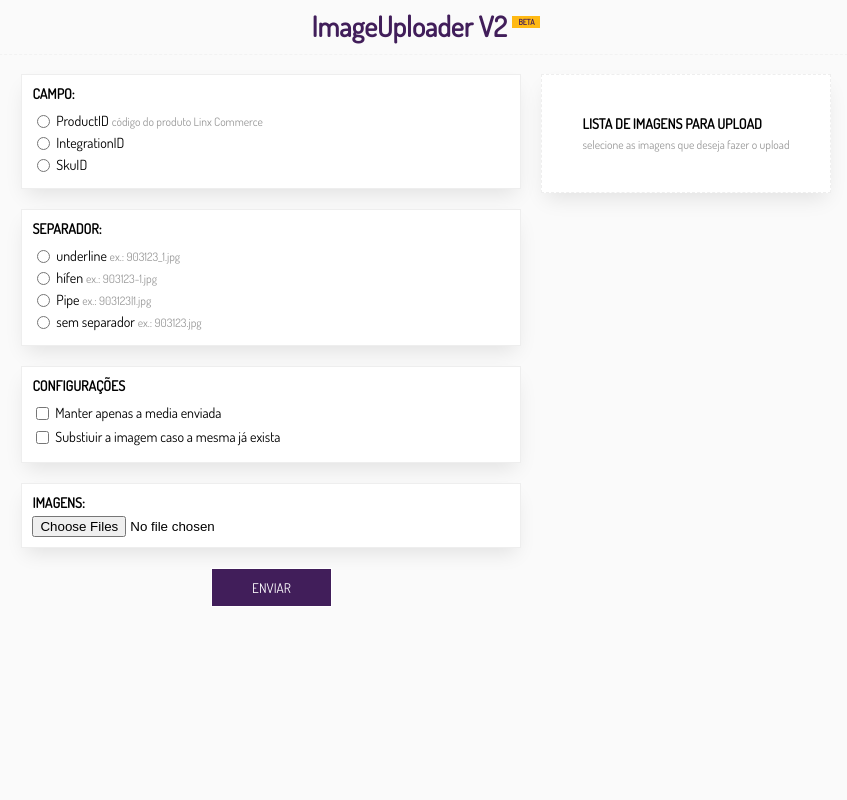
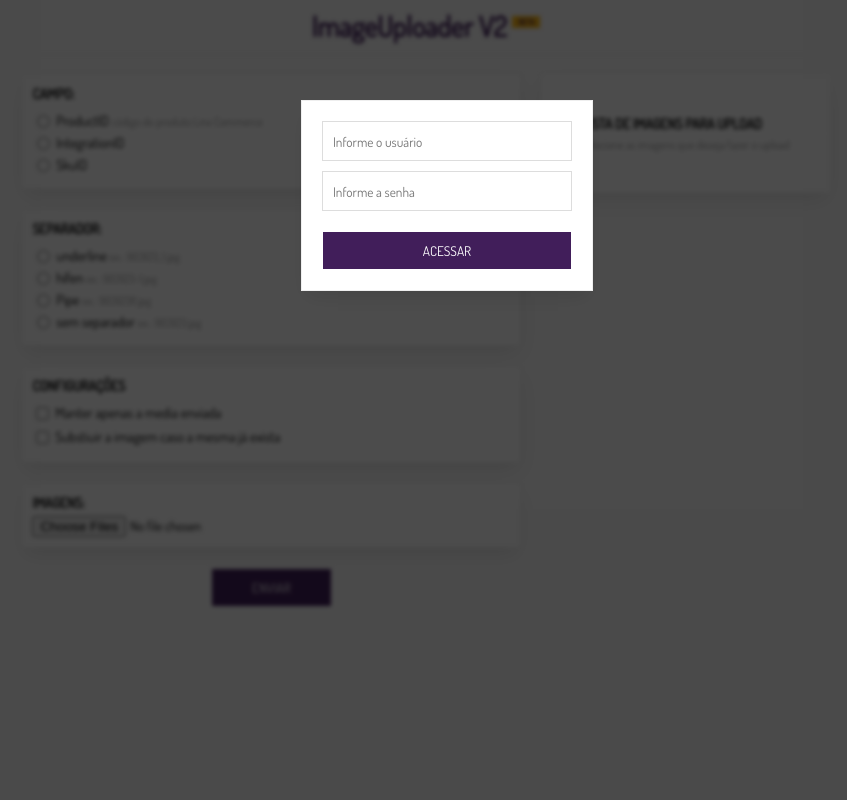
Before and after one commit to techteamlc/coretools, a PHP site: page /upload.html in a window 1280 px wide. Shown: the whole page, without its empty margins (214-1061 px from the left). Run offline with PHP 8.4, Linux system fonts and the light colour scheme; some libraries are stand-ins or nearby versions.

Commit message:
implementada tela de login

```diff
--- a/imageuploader/checkcredential.php
+++ b/imageuploader/checkcredential.php
@@ -2,7 +2,7 @@
 header('Content-Type: application/json');
 $login = $_POST['login'];
 $pass = $_POST['pass'];
-$b64auth = base64_encode($login ':' $pass)
+$b64auth = base64_encode(sprintf('%s:%s', $login, $pass));
 
  if (isset($_POST)) :
 
@@ -11,7 +11,7 @@ $b64auth = base64_encode($login ':' $pass)
 	$options = array(
 	    'http' => array(
 	    	'header' => array(
-	            'Authorization: Basic ' $b64auth,
+				'Authorization: Basic ' . $b64auth,
 	            'Accept: application/json',
 	            'Content-Type: application/json'
 	        ),
@@ -20,7 +20,7 @@ $b64auth = base64_encode($login ':' $pass)
 	    )
 	);
 	$context  = stream_context_create($options);
-    $result = file_get_contents($url, false, $context);
+    $result = @file_get_contents($url, false, $context);
     $json = json_decode($result,JSON_PRETTY_PRINT);
 
 
--- a/imageuploader/css/style.css
+++ b/imageuploader/css/style.css
@@ -42,6 +48,8 @@ body {
     body .box.box-photos {
       border-style: dashed;
       padding: 40px; }
+  body form {
+    margin: 0; }
   body label {
     display: block;
     margin: 5px 0; }
@@ -54,6 +62,9 @@ body {
     text-transform: uppercase;
     display: table;
     margin: 0 auto; }
+  body input {
+    font-family: 'Dosis', sans-serif;
+    outline: none; }
   body input[type="radio"],
   body input[type="checkbox"] {
     vertical-align: top; }
@@ -62,19 +73,62 @@ body {
     position: relative; }
     body #photos div:not(:last-child) {
       border-bottom: 1px solid #f2f2f2; }
-      body #photos div .spinner {
-        display: inline-block;
-        position: absolute;
-        left: 0;
-        margin-top: 2px;
-        visibility: hidden; }
     body #photos div.loading .spinner {
       visibility: visible; }
   body .success {
     color: green; }
   body .error {
     color: red; }
-    body .spinner {
+  body #login {
+    position: fixed;
+    width: 250px;
+    padding: 20px;
+    background-color: white;
+    top: 100px;
+    left: 50%;
+    margin-left: -125px;
+    z-index: 2; }
+    body #login input,
+    body #login button {
+      width: 100%; }
+    body #login input {
+      height: 40px;
+      border: 1px solid #DDD;
+      padding: 10px; }
+    body #login .input-wrapper {
+      margin-bottom: 10px; }
+    body #login .callback {
+      display: block;
+      text-align: center;
+      color: red;
+      padding: 0 0 10px; }
+    body #login .button-wrapper {
+      position: relative; }
+    body #login .spinner {
+      top: 10px;
+      right: 10px;
+      border: 2px solid rgba(255, 255, 255, 0.4);
+      border-left-color: white;
+      left: inherit; }
+    body #login.loading .spinner {
+      visibility: visible; }
+    body #login.loading button {
+      pointer-events: none;
+      background-color: rgba(65, 30, 90, 0.9); }
+  body.no-auth:before {
+    content: '';
+    position: fixed;
+    display: block;
+    width: 100%;
+    height: 100%;
+    background-color: rgba(0, 0, 0, 0.7);
+    left: 0;
+    top: 0;
+    z-index: 1; }
+  body.no-auth #content {
+    filter: blur(2px); }
+
+.spinner {
   border: 2px solid rgba(0, 0, 0, 0.1);
   border-left-color: #411E5A;
   border-radius: 50%;
--- a/imageuploader/upload.html
+++ b/imageuploader/upload.html
@@ -5,12 +5,15 @@
         <link href="https://fonts.googleapis.com/css2?family=Dosis&display=swap" rel="stylesheet">
         <link rel="stylesheet" href="./css/style.css">
     </head>
-    <body>
+    <body class="no-auth">
+        <div id="content">
             <h1>ImageUploader V2 <small>beta</small></h1>
             <div class="row">
                 <div class="col col-form">
-                <form enctype="multipart/form-data">
+                    <form id="formUpload" enctype="multipart/form-data">
                         <input type="hidden" name="tentant" value="" />
+                        <input type="hidden" name="user" value="" />
+                        <input type="hidden" name="pass" value="" />
                         <div class="box">
                             <strong>Campo:</strong>
                             <label>
@@ -68,6 +71,23 @@
                     </div>
                 </div>
             </div>
+        </div>
+
+        <div id="login" class="box">
+            <form action="" id="formLogin">
+                <div class="input-wrapper">
+                    <input type="text" name="login" placeholder="Informe o usuário">
+                </div>
+                <div class="input-wrapper">
+                    <input type="password" name="pass" placeholder="Informe a senha">
+                </div>
+                <small class="callback"></small>
+                <div class="button-wrapper">
+                    <button>Acessar</button>
+                    <span class="spinner"></span>
+                </div>
+            </form>
+        </div>
 
         <script type="text/javascript" src="https://code.jquery.com/jquery-3.2.1.min.js"></script>
         <script>
@@ -88,7 +108,7 @@
                     });
                 });
 
-                $('form').on('submit', function(e) {
+                $('#formUpload').on('submit', function(e) {
                     e.preventDefault();
 
                     let files = $('#upload')[0].files,
@@ -97,7 +117,7 @@
                         field = $('[name="field"]:checked').val();
                         separator = $('[name="separator"]:checked').val();
 
-                    let data = $('form').serialize();
+                    let data = $(this).serialize();
 
                     $.each(files, function(k, i) {
 
@@ -112,6 +132,8 @@
                                 url: './sendupload.php',
                                 type: 'post',
                                 data: {
+                                    user: localStorage.getItem('_imgup_u'),
+                                    pass: localStorage.getItem('_imgup_p'),
                                     field: field,
                                     separator: separator,
                                     replace: replace,
@@ -135,7 +157,43 @@
                         fileReader.readAsDataURL(file)
                     });
                 });
-            })
+
+                $('#formLogin').on('submit', function(e) {
+                    e.preventDefault();
+                    let data = $(this).serialize();
+                    $.ajax({
+                        url: './checkcredential.php',
+                        type: 'post',
+                        data: data,
+                        beforeSend: () => {
+                            $('#login').addClass('loading');
+                        }
+                    }).done( (response) => {
+                        if (response.response != null) {
+                            if (response.response.IsValid) {
+                                localStorage.setItem('_imgup_u', $('#formLogin [name="login"]').val());
+                                localStorage.setItem('_imgup_p', $('#formLogin [name="pass"]').val());
+                                $('#login').fadeOut( () => {
+                                    $('body').removeClass('no-auth');
+                                });
+                            }
+                        } else {
+                            $('#login').addClass('shake');
+                            $('#login .callback').html('Dados inválidos!');
+                            setTimeout( () => {
+                                $('#login').removeClass('shake');
+                            }, 300);
+                            setTimeout( () => {
+                                $('#login .callback').empty();
+                            }, 3000);
+                        }
+                    }).fail( (error) => {
+                        console.log('error', error);
+                    }).always( () => {
+                        $('#login').removeClass('loading');
+                    });
+                });
+            });
         </script>
     </body>
 </html>
```
Also changed, not shown: other parts of imageuploader/css/style.css (+24 -0 lines). Lines whose indentation alone changed are shown as unchanged.
